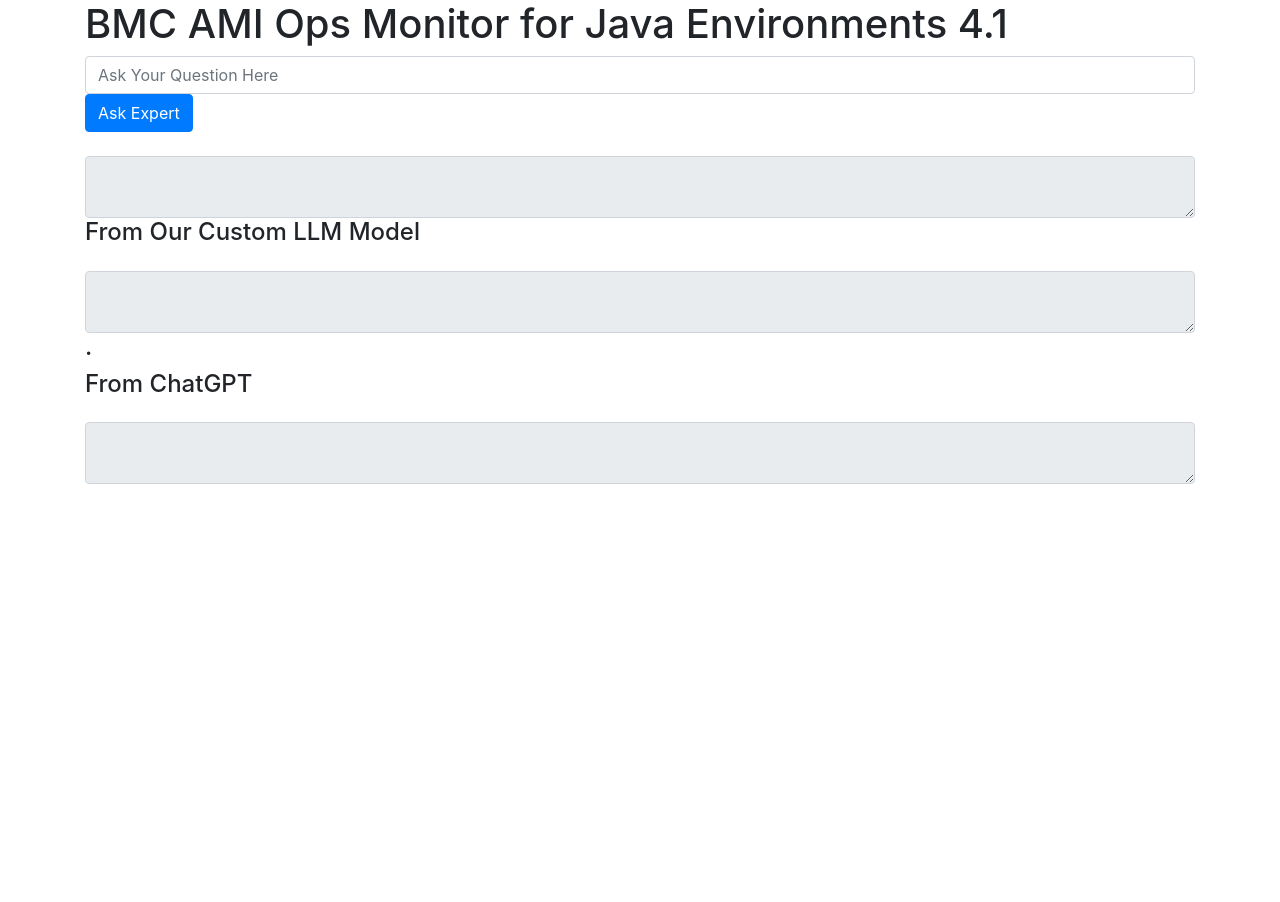
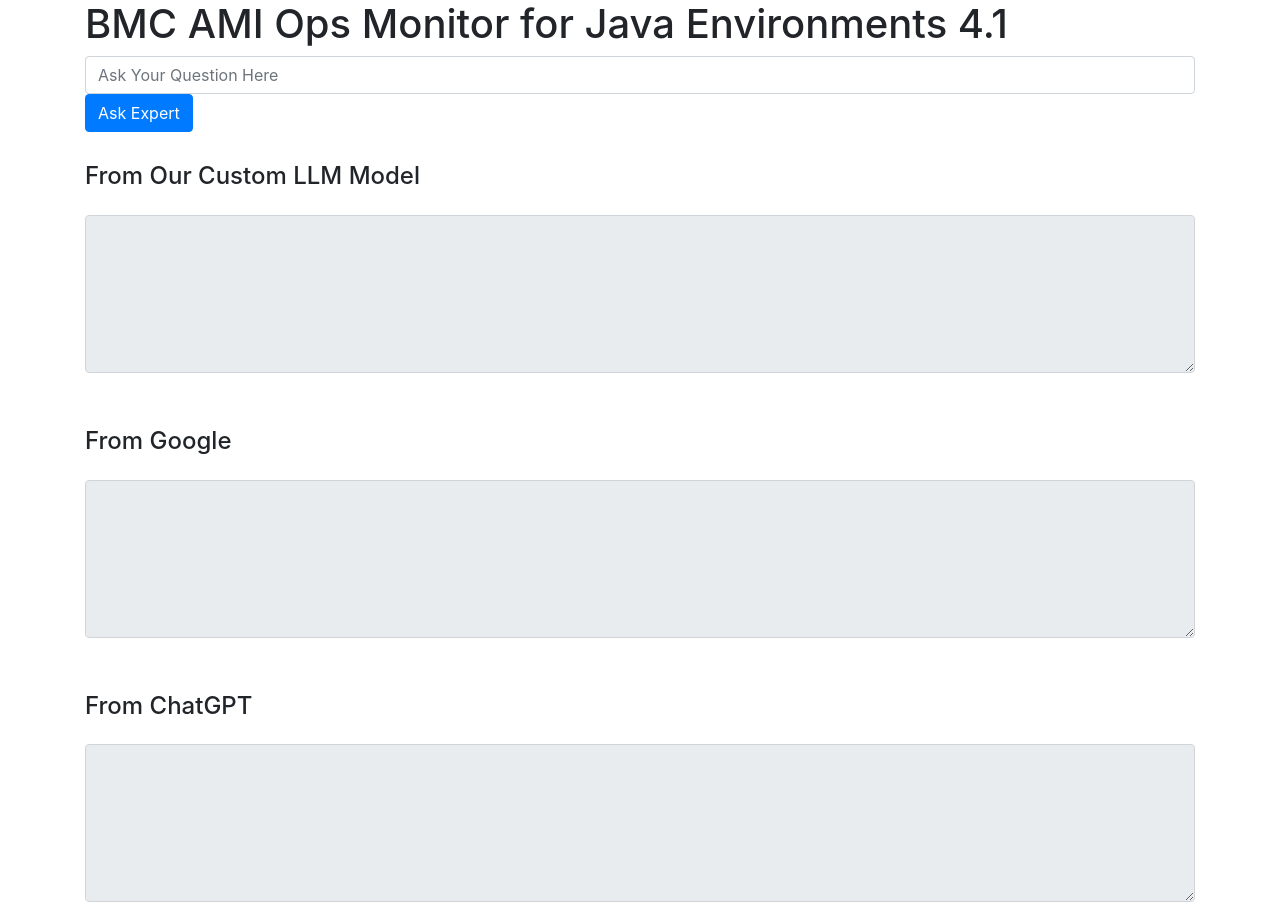
Before and after one commit to tadinve/fastapi_llm, a FastAPI app: page / in a window 1280 px wide. Before the commit the page ends 484 px from the top, so only its background shows below. Run offline with FastAPI, Linux system fonts and the light colour scheme; parts of the project's set-up code (start-up, migrations or seed data) failed here and were passed over; some libraries are stand-ins or nearby versions.

Commit message:
Updates to html

```diff
--- a/app/templates/index.html
+++ b/app/templates/index.html
@@ -12,12 +12,18 @@
     <input type="text" id="inputText" class="form-control" placeholder="Ask Your Question Here">
     <button class="btn btn-primary" onclick="processText()">Ask Expert</button>
 
-    <textarea id="outputDuckDuckGo" class="form-control mt-4" disabled></textarea>
-    <h4>From Our Custom LLM Model</h4>
-    <textarea id="outputUpperCase" class="form-control mt-4" disabled></textarea>
-    <h4>.</h4>
-    <h4>From ChatGPT</h4>
-    <textarea id="outputLength" class="form-control mt-4" disabled></textarea>
+      &nbsp;
+      <h4 style="padding-top:30px">From Our Custom LLM Model</h4>
+      <textarea  rows="6" cols="200" id="outputUpperCase" class="form-control mt-4" disabled></textarea>
+
+      &nbsp;
+      <h4 style="padding-top:30px">From Google</h4>
+      <textarea rows="6" cols="200" id="outputDuckDuckGo" class="form-control mt-4" disabled></textarea>
+
+      &nbsp;
+      <h4 style="padding-top:30px">From ChatGPT</h4>
+      <textarea rows="6" cols="200" id="outputLength" class="form-control mt-4" disabled></textarea>
+
   </div>
 
   <script src="/static/js/main.js"></script>
```
